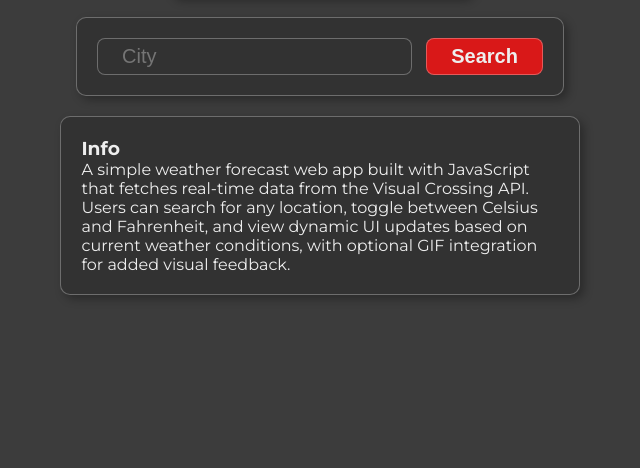
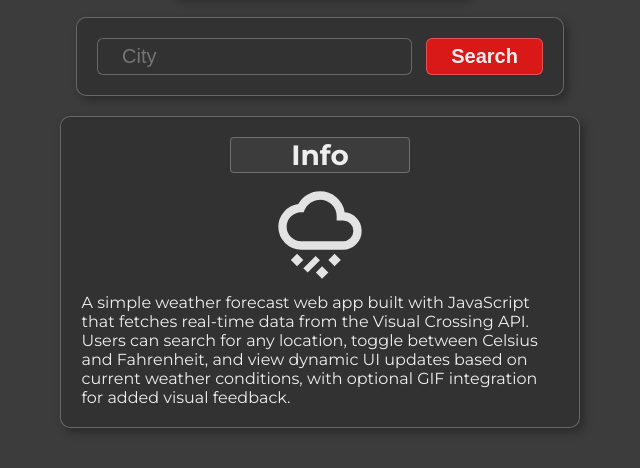
Before and after one commit to schismatiic/weathux-app, a website built with webpack: page src/template.html in a window 1280 px wide. Shown: the part 104-572 px from the top of the page, without its empty margins (320-960 px from the left). Built offline with nearby package versions, Linux system fonts and the light colour scheme.

Commit message:
Introductory card completed

```diff
--- a/src/index.js
+++ b/src/index.js
@@ -2,7 +2,15 @@ import "./styles.css";
 import { renderInfo } from "./modules/renderInfo.js";
 //   ===============================================================================================
 //   DOM elements
+const searchbar = document.getElementById("searchbar");
 const search__button = document.getElementById("search__button");
 const main__content = document.getElementById("main__content");
-
+//   ===============================================================================================
+//   Event listeners
+search__button.addEventListener("click", () => {
+  const searchbar_value = searchbar.value;
+  console.log(searchbar_value);
+});
+//   ===============================================================================================
+//   Function calls
 renderInfo(main__content, search__button);
--- a/src/modules/renderInfo.js
+++ b/src/modules/renderInfo.js
@@ -1,9 +1,12 @@
+import weather_hail_icon from "../assets/weather_hail.svg";
+
 const renderInfo = (container, searchbutton) => {
   //   ===============================================================================================
   //   Variables
   let toggle = true;
   //   ===============================================================================================
   //   Create element
+  const weather_hail = document.createElement("img");
   const info__box = document.createElement("div");
   const info__title = document.createElement("h3");
   const info__p = document.createElement("p");
@@ -17,9 +20,14 @@ const renderInfo = (container, searchbutton) => {
   info__box.className = "info__box";
   info__title.className = "info__title";
   info__p.className = "info__p";
+  weather_hail.className = "weather_hail";
+  //   ===============================================================================================
+  //   Src
+  weather_hail.src = weather_hail_icon;
   //   ===============================================================================================
   //   Append child
   info__box.appendChild(info__title);
+  info__box.appendChild(weather_hail);
   info__box.appendChild(info__p);
   container.appendChild(info__box);
   //   ===============================================================================================
--- a/src/styles.css
+++ b/src/styles.css
@@ -7,6 +7,7 @@
   --clear-color: #eeeeee;
   --red-color: #ec1616e5;
   --red-clear-color: #ec1616;
+  --divisory-line: #ffffff42;
 }
 * {
   border: 0;
@@ -55,7 +56,7 @@ button {
   background-color: var(--body-bgc-darker);
   margin-top: 20px;
   padding: 20px;
-  border: 1px solid #ffffff49;
+  border: 1px solid var(--divisory-line);
   box-shadow: 4px 4px 10px rgba(0, 0, 0, 0.3);
   border-radius: 10px;
 }
@@ -79,25 +80,26 @@ h1 span {
   background-color: var(--body-bgc-darker);
   margin-top: 20px;
   padding: 20px;
-  border: 1px solid #ffffff49;
+  border: 1px solid var(--divisory-line);
   box-shadow: 4px 4px 10px rgba(0, 0, 0, 0.3);
   border-radius: 10px;
 }
 #searchbar {
   padding: 6px 24px;
   font-size: 20px;
-  border: 1px solid #ffffff49;
+  border: 1px solid var(--);
   color: var(--clear-color);
-  border-radius: 8px;
+  border: 1px solid var(--divisory-line);
+  border-radius: 6px;
   background-color: var(--body-bgc-darker);
 }
 #search__button {
   background-color: var(--red-color);
   color: var(--clear-color);
-  border: 1px solid #ffffff49;
+  border: 1px solid var(--divisory-line);
   font-size: 20px;
   padding: 6px 24px;
-  border-radius: 8px;
+  border-radius: 6px;
   font-weight: 700;
   margin-left: 10px;
 }
@@ -114,11 +116,26 @@ h1 span {
 /* =============================================================================================== */
 /* Info  */
 .info__box {
+  display: flex;
+  flex-direction: column;
+  justify-content: center;
+  align-items: center;
   background-color: var(--body-bgc-darker);
   margin-top: 20px;
   padding: 20px;
-  border: 1px solid #ffffff49;
+  border: 1px solid var(--divisory-line);
   box-shadow: 4px 4px 10px rgba(0, 0, 0, 0.3);
   border-radius: 10px;
   width: 519.02px;
 }
+.info__box h3 {
+  font-size: 28px;
+  border: 1px solid var(--divisory-line);
+  border-radius: 4px;
+  background-color: var(--body-bgc);
+  padding: 0 60px;
+}
+.weather_hail {
+  width: 100px;
+  margin: 10px 0;
+}
```
Also changed, not shown: README.md, src/assets/weather_hail.svg (added), src/assets/weather_hail_100.svg (added), src/assets/weather_hail_1000.svg (added).
